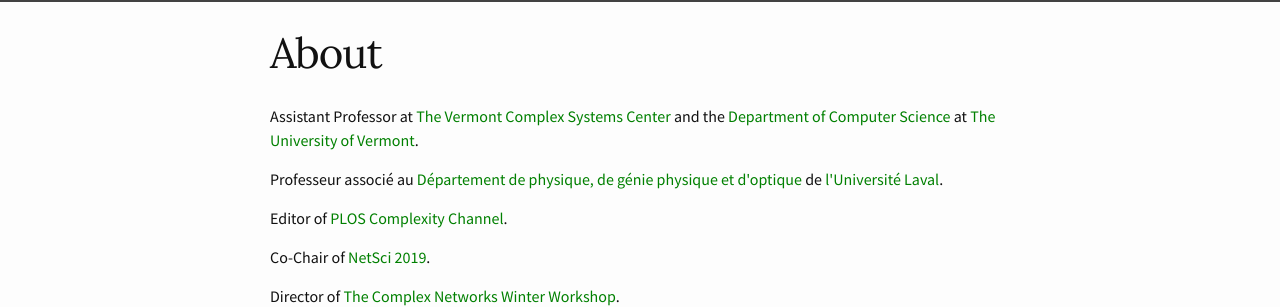
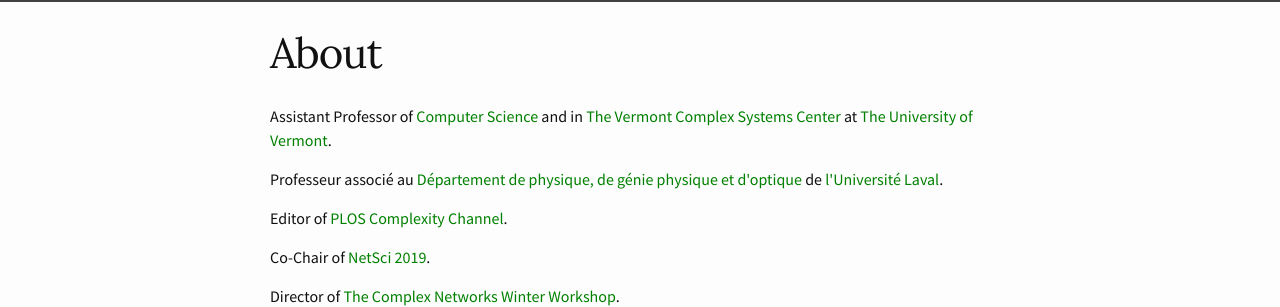
Before and after one commit to laurenthebertdufresne/laurenthebertdufresne.github.io, a Jekyll site: the page built from index.html, in a window 1280 px wide. Shown: the part 292-599 px from the top of the page. Built offline with Jekyll 4.4.1, drawn with Linux system fonts in a browser that asks for light colours; the list of posts is cut into pages by our own code.

Commit message:
Fixed departments

```diff
--- a/index.html
+++ b/index.html
@@ -9,7 +9,7 @@
     <h1 class="post-title">About</h1>
   </header>
 
-    <p>Assistant Professor at <a href="http://www.vermontcomplexsystems.org/" target="_blank">The Vermont Complex Systems Center</a> and the <a href="https://www.uvm.edu/cems/cs" target="_blank">Department of Computer Science</a> at <a href="https://www.uvm.edu/" target="_blank">The University of Vermont</a>.</p>
+    <p>Assistant Professor of <a href="https://www.uvm.edu/cems/cs" target="_blank">Computer Science</a> and in <a href="http://www.vermontcomplexsystems.org/" target="_blank">The Vermont Complex Systems Center</a> at <a href="https://www.uvm.edu/" target="_blank">The University of Vermont</a>.</p>
 
     <p>Professeur associé au <a href="https://www.phy.ulaval.ca/accueil/" target="_blank">Département de physique, de génie physique et d'optique</a> de <a href="https://www.ulaval.ca/" target="_blank">l'Université Laval</a>.</p>
 
```
